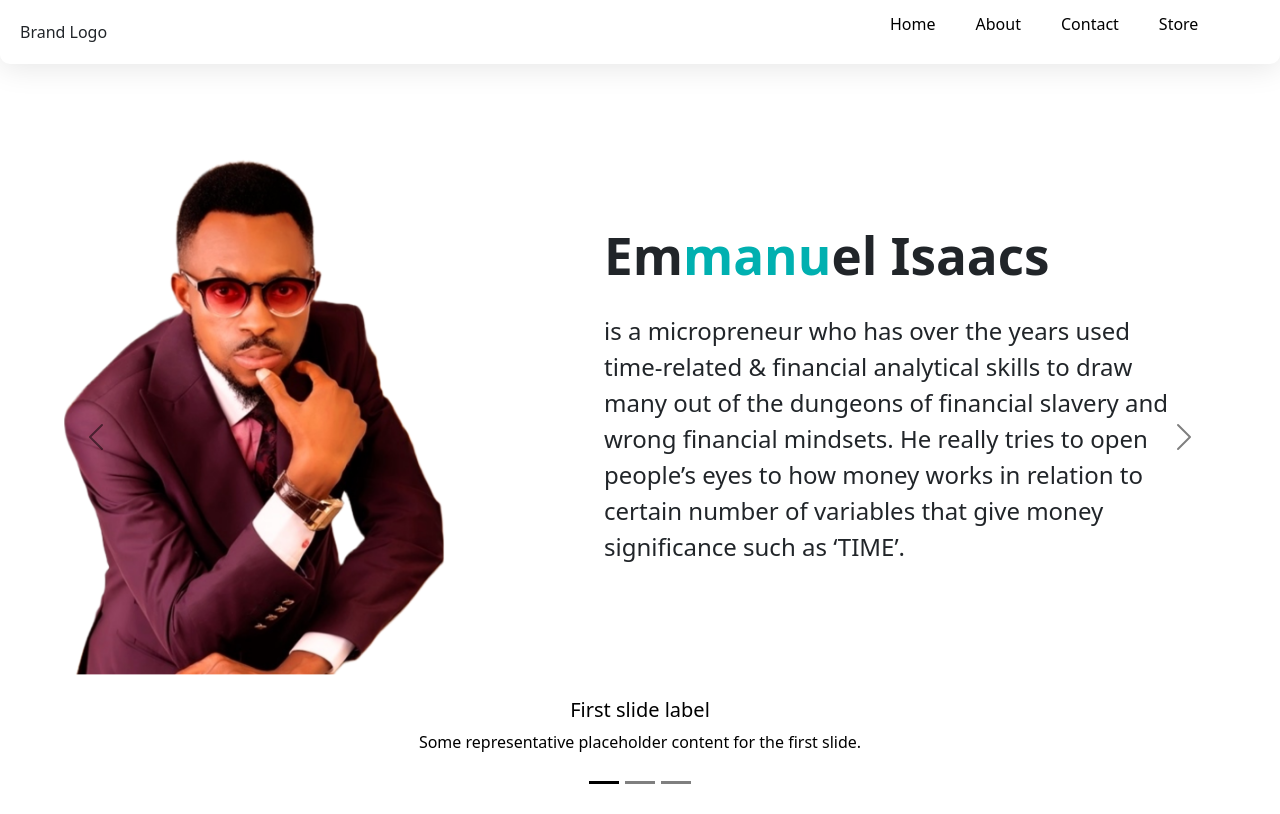
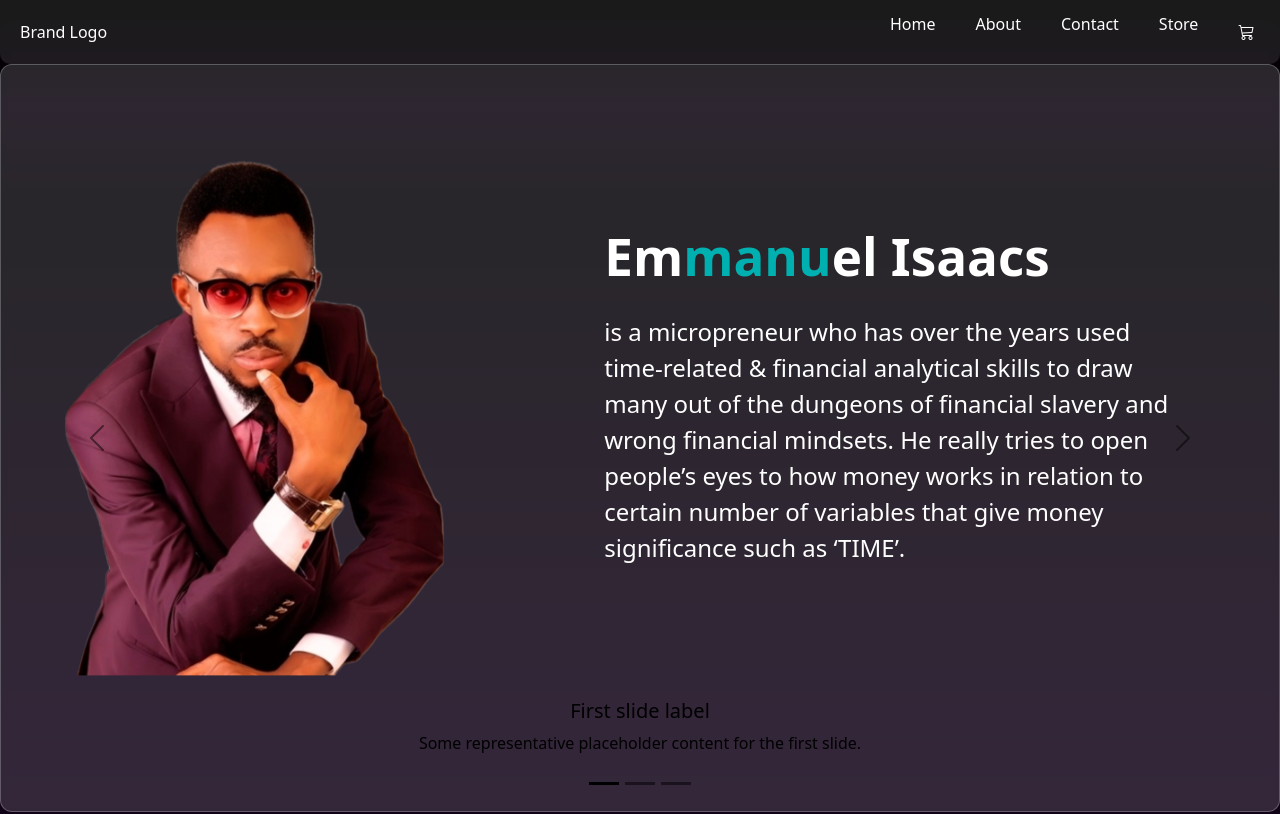
Before and after one commit to kingola1/Emmanuel-isaac, a plain HTML site: page index.html in a window 1280 px wide. Shown: the top 814 px of the page. Drawn offline with nearby package versions, Linux system fonts and the light colour scheme.

Commit message:
added gradient bg with glassmorphism

```diff
--- a/css/main.scss
+++ b/css/main.scss
@@ -14,8 +14,66 @@ $linear: linear-gradient(
   box-sizing: border-box;
 }
 body {
-  background-color: $black;
-  color: #fff;
+  background: rgb(170, 24, 239);
+  background: -moz-linear-gradient(
+    0deg,
+    rgba(170, 24, 239, 1) 0%,
+    rgba(110, 15, 154, 1) 5%,
+    rgba(88, 12, 123, 1) 7%,
+    rgba(32, 4, 44, 1) 57%,
+    rgba(3, 0, 5, 1) 94%,
+    rgba(9, 1, 12, 1) 97%,
+    rgba(0, 0, 0, 1) 100%
+  );
+  background: -webkit-linear-gradient(
+    0deg,
+    rgba(170, 24, 239, 1) 0%,
+    rgba(110, 15, 154, 1) 5%,
+    rgba(88, 12, 123, 1) 7%,
+    rgba(32, 4, 44, 1) 57%,
+    rgba(3, 0, 5, 1) 94%,
+    rgba(9, 1, 12, 1) 97%,
+    rgba(0, 0, 0, 1) 100%
+  );
+  background: linear-gradient(
+    0deg,
+    rgba(170, 24, 239, 1) 0%,
+    rgba(110, 15, 154, 1) 5%,
+    rgba(88, 12, 123, 1) 7%,
+    rgba(32, 4, 44, 1) 57%,
+    rgba(3, 0, 5, 1) 94%,
+    rgba(9, 1, 12, 1) 97%,
+    rgba(0, 0, 0, 1) 100%
+  );
+  filter: progid:DXImageTransform.Microsoft.gradient(startColorstr="#aa18ef",endColorstr="#000000",GradientType=1);
+
+  // background: rgb(170, 24, 239);
+  // background: -moz-linear-gradient(
+  //   306deg,
+  //   rgba(170, 24, 239, 1) 0%,
+  //   rgba(0, 176, 176, 1) 100%
+  // );
+  // background: -webkit-linear-gradient(
+  //   306deg,
+  //   rgba(170, 24, 239, 1) 0%,
+  //   rgba(0, 176, 176, 1) 100%
+  // );
+  // background: linear-gradient(
+  //   306deg,
+  //   rgba(170, 24, 239, 1) 0%,
+  //   rgba(0, 176, 176, 1) 100%
+  // );
+  // filter: progid:DXImageTransform.Microsoft.gradient(startColorstr="#aa18ef",endColorstr="#00b0b0",GradientType=1);
+
+  color: #fff !important;
+}
+
+.glass {
+  backdrop-filter: blur(4px) saturate(111%);
+  -webkit-backdrop-filter: blur(4px) saturate(111%);
+  background-color: rgba(255, 255, 255, 0.15);
+  border-radius: 12px;
+  border: 1px solid rgba(209, 213, 219, 0.3);
 }
 
 .nav {
--- a/index.html
+++ b/index.html
@@ -26,10 +26,10 @@
       <div class="right">
         <div class="menu">
           <ul>
-            <li class="text-black">Home</li>
-            <li class="text-black">About</li>
-            <li class="text-black">Contact</li>
-            <li class="text-black">Store</li>
+            <li>Home</li>
+            <li>About</li>
+            <li>Contact</li>
+            <li>Store</li>
           </ul>
         </div>
         <div class="cart">
@@ -42,7 +42,7 @@
       <!--- Carousel -->
       <div
         id="carouselExampleDark"
-        class="carousel carousel-dark slide"
+        class="glass carousel carousel-dark slide"
         data-bs-ride="carousel"
       >
         <div class="carousel-indicators">
```
Also changed, not shown: css/main.css, 1 other file.
